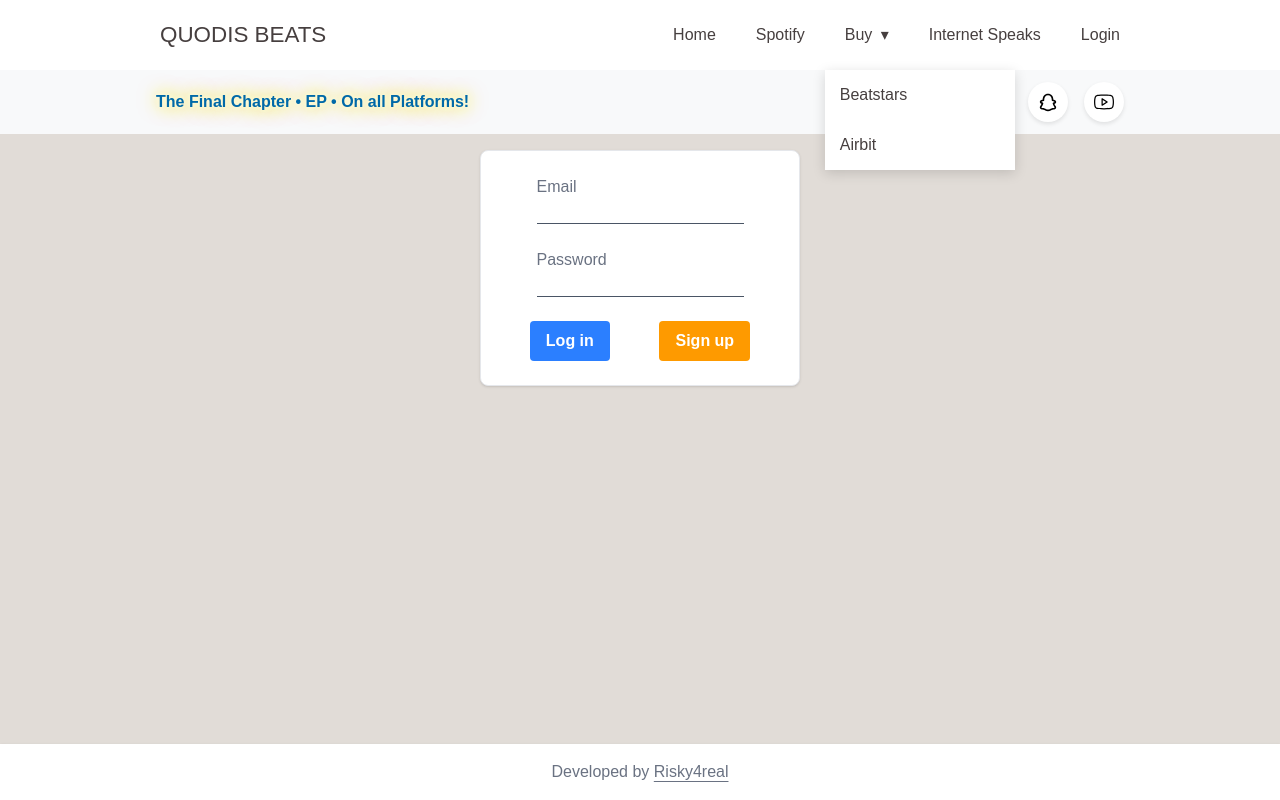
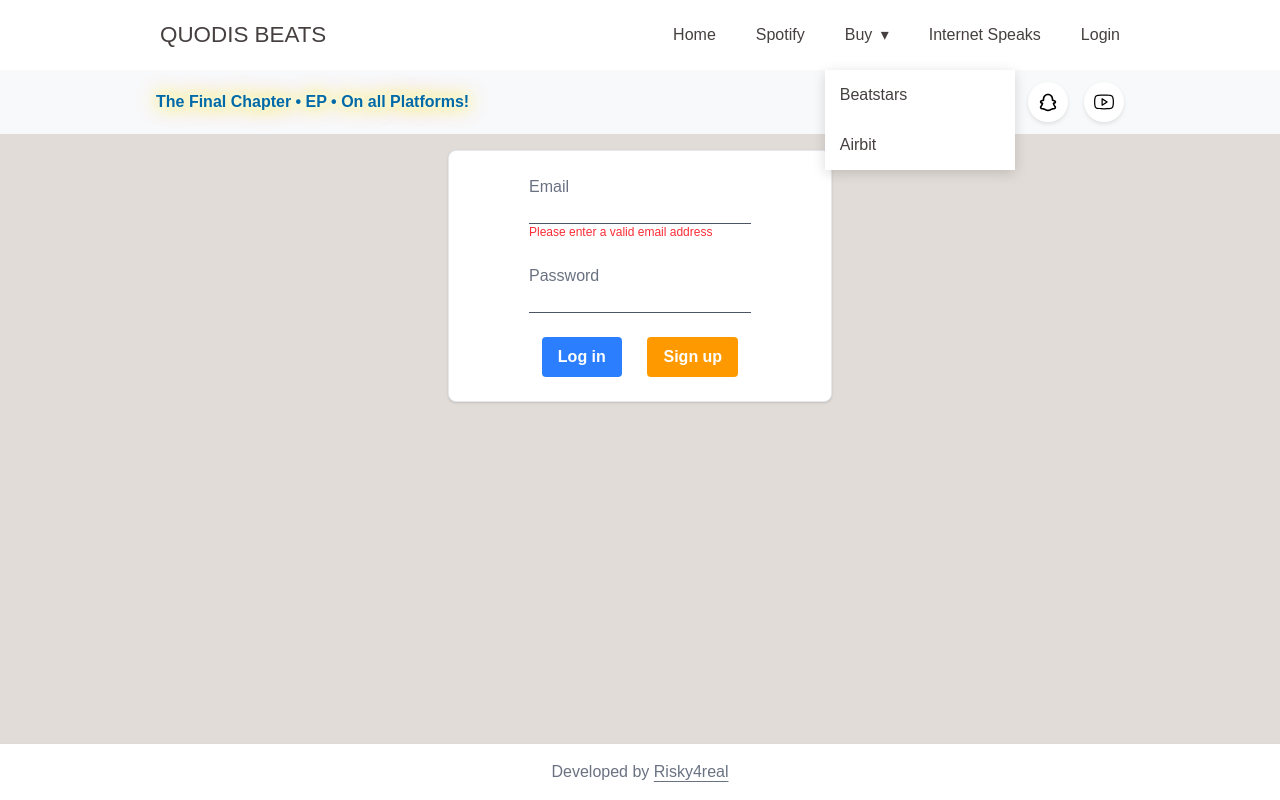
Before and after one commit to truvor/quodis-beats, a Next.js app: page /login in a window 1280 px wide. Both pictures are taken after a click on the link "Buy". Built offline with nearby package versions, Linux system fonts and the light colour scheme.

Commit message:
Brush up login validation layout

```diff
--- a/app/login/authSchema.ts
+++ b/app/login/authSchema.ts
@@ -1,10 +1,11 @@
 import { z } from "zod";
 
+const message = "Password must be between 8 and 100 characters";
 export const authSchema = z.object({
-  email: z.string().email(),
-  password: z.string().min(8).max(100),
+  email: z.email("Please enter a valid email address"),
+  password: z.string({ message }).min(8, { message }).max(100, { message }),
 });
 
 export type AuthSchemaType = z.infer<typeof authSchema>;
 
-export type authSchemaErrorType = z.inferFlattenedErrors<typeof authSchema>;
+export type authSchemaErrorType = z.ZodFlattenedError<typeof authSchema>;
--- a/app/login/page.tsx
+++ b/app/login/page.tsx
@@ -18,7 +18,7 @@ export default function LoginPage() {
     watch,
     formState: { errors, isValid, isSubmitting },
   } = useForm<AuthSchemaType>({
-    mode: "onChange",
+    mode: "onBlur",
     resolver: zodResolver(authSchema),
   });
 
@@ -33,7 +33,6 @@ export default function LoginPage() {
       if (action === "signup") {
         response = await signup(data);
       } else {
-        // Default to login when "login" button is clicked or if no action is detected
         response = await login(data);
       }
 
@@ -47,9 +46,9 @@ export default function LoginPage() {
 
   return (
     <form
-      className={`flex flex-col items-center justify-center
-bg-white rounded-lg shadow-sm border border-gray-200 p-6 space-y-6
-max-w-xs mx-auto`}
+      className={`flex flex-col items-left
+bg-white rounded-lg shadow-sm border border-gray-200 py-6 px-20 space-y-6
+max-w-sm mx-auto`}
       onSubmit={onSubmit}
     >
       <div className="flex flex-col items-start">
@@ -58,12 +57,15 @@ max-w-xs mx-auto`}
         </label>
         <input
           id="email"
-          className="border-b-1 text-gray-600"
+          className="border-b-1 text-gray-600 w-full"
           type="email"
           autoFocus
           autoComplete="email"
           {...register("email", { required: "Email is required" })}
         />
+        {errors.email && (
+          <span className="text-xs text-red-500">{errors.email.message}</span>
+        )}
       </div>
       <div className="flex flex-col items-start">
         <label className="text-gray-500" htmlFor="password">
@@ -71,11 +73,16 @@ max-w-xs mx-auto`}
         </label>
         <input
           id="password"
-          className="border-b-1 text-gray-600"
+          className="border-b-1 text-gray-600 w-full"
           type="password"
           autoComplete="password"
           {...register("password", { required: "Password is required" })}
         />
+        {errors.password && (
+          <span className="text-xs text-red-500">
+            {errors.password.message}
+          </span>
+        )}
       </div>
       <div className="flex justify-around w-full">
         <button
```
